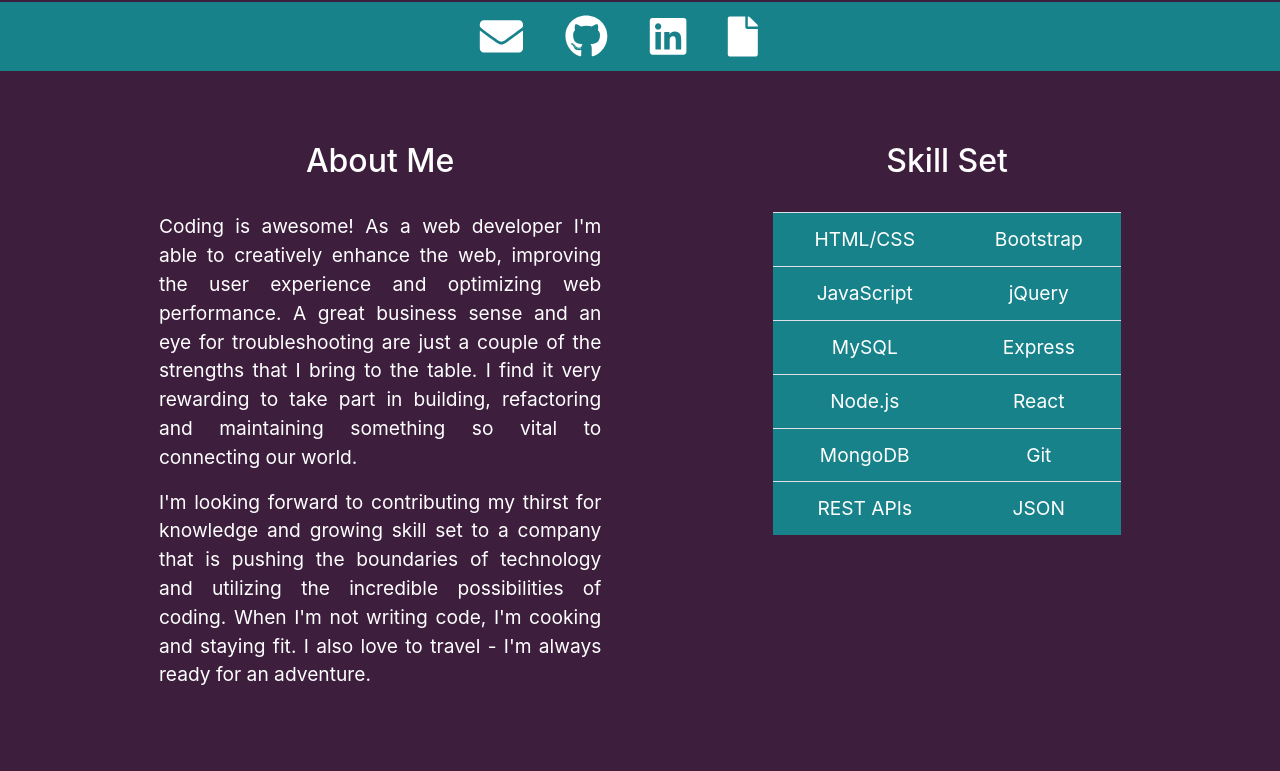
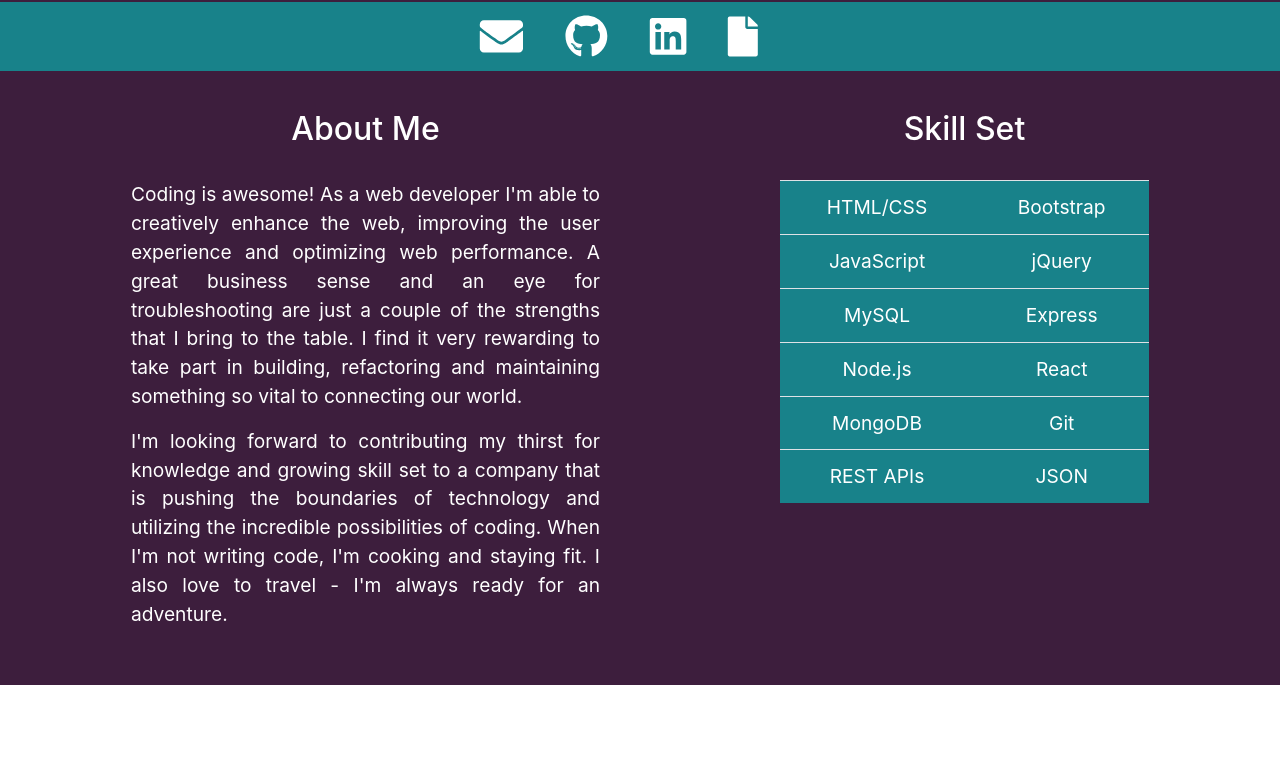
Before and after one commit to ggfalloon/react-portfolio, a React (Create React App) app: page / in a window 1280 px wide. Shown: the part 729-1500 px from the top of the page. Built offline with nearby package versions, Linux system fonts and the light colour scheme.

Commit message:
updated padding

```diff
--- a/src/pages/About.js
+++ b/src/pages/About.js
@@ -4,7 +4,7 @@ function About() {
     return (
         <div className="pt-5" id="about">
 
-            <div className="row mx-auto p-5 about-cont">
+            <div className="row mx-auto p-3 about-cont">
                 <div className="col-md-5 mx-auto">
 
                     <h2>About Me</h2>
```
